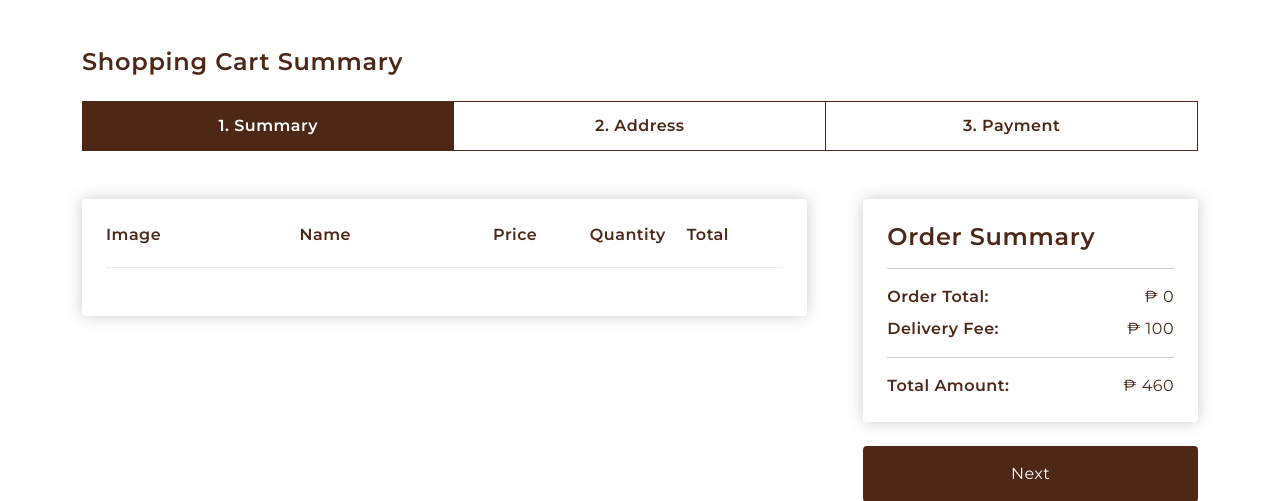
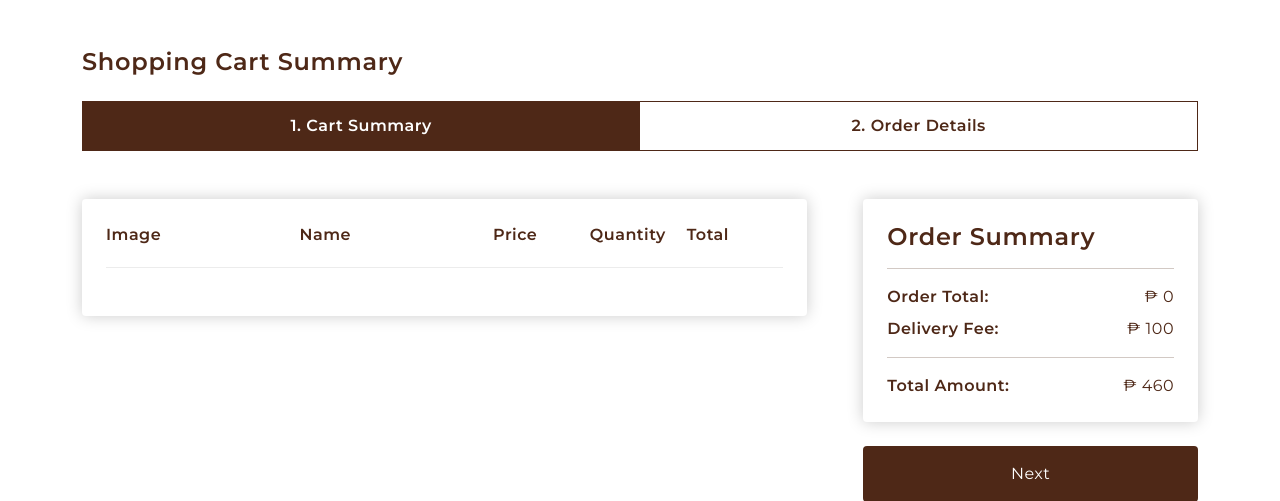
Before and after one commit to renzotimtan/MSYS42-Deli2Go-Ecommerce, a Django app: page /checkout/ in a window 1280 px wide. Shown: the part 125-626 px from the top of the page. Run offline with Django 3.2, Linux system fonts and the light colour scheme; a user stored in the database is signed in; data comes from the database, SQL or seed files in the repository; both versions use the stored data as it was after the commit; tables that the repository leaves empty hold one stand-in row (values such as "Sample post").

Commit message:
Edited Cart, Added Address Form

```diff
--- a/cashier/models.py
+++ b/cashier/models.py
@@ -1,5 +1,6 @@
 from django.db import models
 from django.contrib.auth.models import User
+from django.core.validators import RegexValidator
 import datetime
 
 class Customer(models.Model):
@@ -31,7 +32,7 @@
     barangay = models.CharField(max_length=50)
     city = models.CharField(max_length=50)
     zip_code = models.CharField(max_length=4)
-    home_phone = models.CharField(max_length=8)
+    home_phone = models.CharField(max_length=8, validators=[RegexValidator(r'^[0-9]+$')])
 
     # Foreign Key
     customer = models.ForeignKey(Customer, on_delete=models.CASCADE)
--- /dev/null
+++ b/customer/forms.py
@@ -0,0 +1,10 @@
+from django.forms import ModelForm, TextInput
+from cashier.models import Address
+
+class AddressForm(ModelForm):
+    class Meta:
+        model = Address
+        fields = '__all__'
+        widgets = {
+            'customer': TextInput(attrs={"readonly":"true", "class":"invisible"}),
+        }
--- a/customer/views.py
+++ b/customer/views.py
@@ -1,6 +1,7 @@
-from django.shortcuts import render
+from django.shortcuts import render, redirect
 from cashier.models import *
 from .filters import ItemFilter
+from .forms import AddressForm
 
 # Create your views here.
 def shop(request):
@@ -26,27 +27,42 @@
 def checkout(request):
     context = {}
 
-    if request.method == "POST":
-        order = Order.objects.get(customer=request.user.customer, complete=False)
-
-        order.complete = True
-        order.address = Address.objects.get(id = request.POST.get('address'))
-        order.payment_method = PaymentMethod.objects.get(id = request.POST.get('payment'))
-        order.receive_date = request.POST.get('date')
-
-        post_time_hour = str(request.POST.get('time'))[:2]
-        post_time_minute = str(request.POST.get('time'))[-2:]
-        order.recieve_time = f"{post_time_hour}:{post_time_minute}"
-
-        order.save()
-
-
     if request.user.is_authenticated:
         customer = request.user.customer
+        form = AddressForm(initial={'customer': customer})
         order, created = Order.objects.get_or_create(customer=customer, complete=False)
         order_items = order.ordereditem_set.all()
         addresses = customer.address_set.all()
         payment_methods = PaymentMethod.objects.all()
-        context = {'order':order, 'order_items':order_items, 'addresses':addresses, 'payment_methods': payment_methods}
+        context = {
+            'order':order,
+            'order_items':order_items,
+            'addresses':addresses,
+            'payment_methods': payment_methods,
+            'form':form,
+        }
+
+    if request.method == "POST":
+        if 'barangay' in request.POST:
+            print('address part')
+            customer = request.user.customer
+            form = AddressForm(request.POST)
+            if form.is_valid():
+                form.save()
+                return redirect('checkout')
+        elif 'payment' in request.POST:
+            order = Order.objects.get(customer=request.user.customer, complete=False)
+
+            order.complete = True
+            order.address = Address.objects.get(id = request.POST.get('address'))
+            order.payment_method = PaymentMethod.objects.get(id = request.POST.get('payment'))
+            order.receive_date = request.POST.get('date')
+
+            post_time_hour = str(request.POST.get('time'))[:2]
+            post_time_minute = str(request.POST.get('time'))[-2:]
+            order.recieve_time = f"{post_time_hour}:{post_time_minute}"
+
+            order.save()
+            return redirect('shop')
 
     return render(request, 'customer/checkout.html', context)
--- a/static/css/styles.css
+++ b/static/css/styles.css
@@ -255,7 +255,7 @@
     padding: 2rem;
 }
 
-.add-items__form-content {
+.two-col-form {
     display: grid;
     grid-template-columns: repeat(2, 1fr);
     gap: 20px;
@@ -264,10 +264,12 @@
 .add-items__content .form-field input,
 .add-items__content .form-field select {
     padding: 8px 15px;
+    width: 100%;
 }
 
 .add-items__content .form-field textarea {
     height: 300px;
+    width: 100%;
     padding: 15px;
 }
 
@@ -359,6 +361,21 @@
     width: 30%;
 }
 
+.add-address__content input,
+.add-address__content select {
+    width: 100%;
+    margin-top: 10px;
+    padding: 6px 15px;
+}
+
+.add-address__content select {
+    padding: 8px 15px;
+}
+
+.submit {
+    grid-column: 1/3;
+}
+
 @media screen and (max-width: 992px) {
     .cart-list,
     .cart-address,
--- a/templates/cashier/add_items.html
+++ b/templates/cashier/add_items.html
@@ -19,7 +19,7 @@
   <div class="add-items__content mt-4">
     <form method="POST" enctype="multipart/form-data">
       {% csrf_token %}
-      <div class="add-items__form-content my-1 mx-0">
+      <div class="add-items__form-content two-col-form my-1 mx-0">
         <div class="form-field">
           <div class="label">{{form.image.label}}:</div>
           <div class="image-preview w-100 position-relative">
--- a/templates/customer/checkout.html
+++ b/templates/customer/checkout.html
@@ -7,20 +7,20 @@
     <div
       class="active breadcrumb-section text-darkbrown w-100 d-flex justify-content-center align-items-center"
     >
-      <h6>1. Summary</h6>
+      <h6>1. Cart Summary</h6>
     </div>
     <div
       style="border-left-width: 0px"
       class="breadcrumb-section text-darkbrown w-100 d-flex justify-content-center align-items-center"
     >
-      <h6>2. Address</h6>
+      <h6>2. Order Details</h6>
     </div>
-    <div
+    <!-- <div
       style="border-left-width: 0px"
       class="breadcrumb-section text-darkbrown w-100 d-flex justify-content-center align-items-center"
     >
-      <h6>3. Payment</h6>
-    </div>
+      <h6>3. Order Summary</h6>
+    </div> -->
   </aside>
 
 
@@ -71,38 +71,28 @@
         </section>
         <!-- END -->
 
+
+
+
         <!-- SECOND PAGE START -->
-
-        <div class="cart-left d-flex flex-column">
-        <div class="cart-address card-bg p-4">
+        <div class="cart-left card-bg p-4">
+            <div class="cart-address">
                 <h5>Choose an Address:</h5>
-            <select name="address" class="py-2 px-1 w-auto mt-3" required>
+                <select name="address" class="py-2 px-2 w-auto mt-3" required>
+                    <option value="" selected disabled>Select Address</option>
                 {% for address in addresses %}
                     <option value={{address.id}}>{{address.street_address}}, {{address.barangay}}, {{address.city}}, {{address.zipcode}}</option>
                 {% endfor %}
                 </select>
             </div >
-        <div class="add-address card-bg p-4 mt-3">
-            <h5>Add a New Address</h5>
-        </div>
-        </div>
-        <!-- END -->
-
-        <!-- THIRD PAGE START -->
-        <div class="cart-left card-bg p-4">
-        <div class="cart-payment">
+            <div class="cart-payment mt-4">
                 <h5 class="mb-3">Payment Method:</h5>
 
                 {% for payment_method in payment_methods %}
-                {% if payment_method.method == "Cash On Delivery" %}
-                <input type="radio" id={{payment_method.method}} name="payment" value={{payment_method.id}} checked>
-                {% else %}
                     <input type="radio" id={{payment_method.method}} name="payment" value={{payment_method.id}}>
-                {% endif %}
                     <label for={{payment_method.method}}>{{payment_method.method}}</label><br>
                 {% endfor %}
             </div>
-
             <div class="cart-pickup-date mt-4">
                 <h5 class="mb-3">Preferred Date of Delivery/Pick-up:</h5>
                 <input class="cart-date px-1 py-1" type="date" name="date" required>
@@ -151,6 +188,7 @@
   const next = document.querySelector('.checkout-next');
   const back = document.querySelector('.checkout-back');
   const submit = document.querySelector('.checkout-submit')
+  const addAddress = document.querySelector('.add-address')
 
   document.querySelector(".checkout-next").addEventListener('click', (e) => {
     e.preventDefault()
@@ -190,8 +228,12 @@
 
   const refresh = () => {
     handleBreadcrumb();
-    console.log(counter)
     switchPage();
+    if (counter !== 1) {
+        addAddress.classList.add('d-none')
+    } else {
+        addAddress.classList.remove('d-none')
+    }
   };
 
   refresh();
```
Also changed, not shown: other parts of templates/customer/checkout.html (+47 -0 lines), db.sqlite3. Lines whose indentation alone changed are shown as unchanged.
